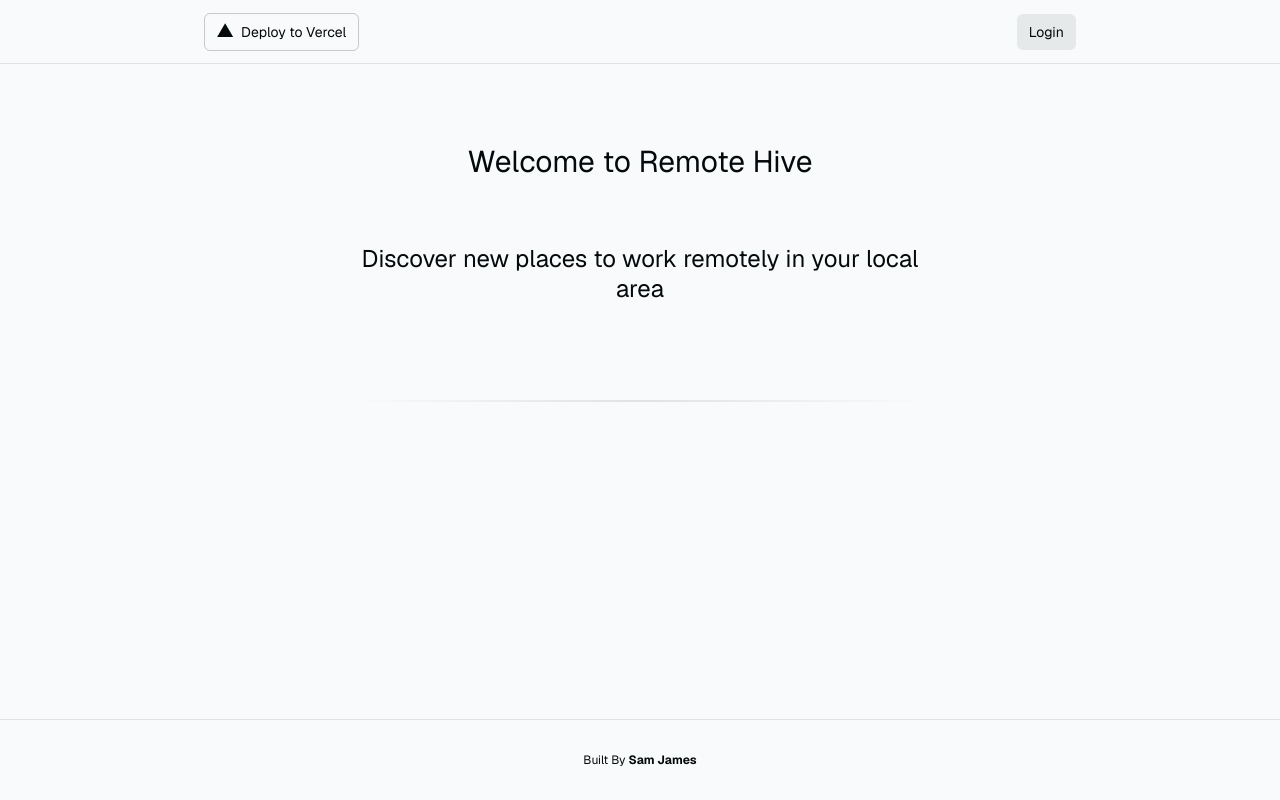
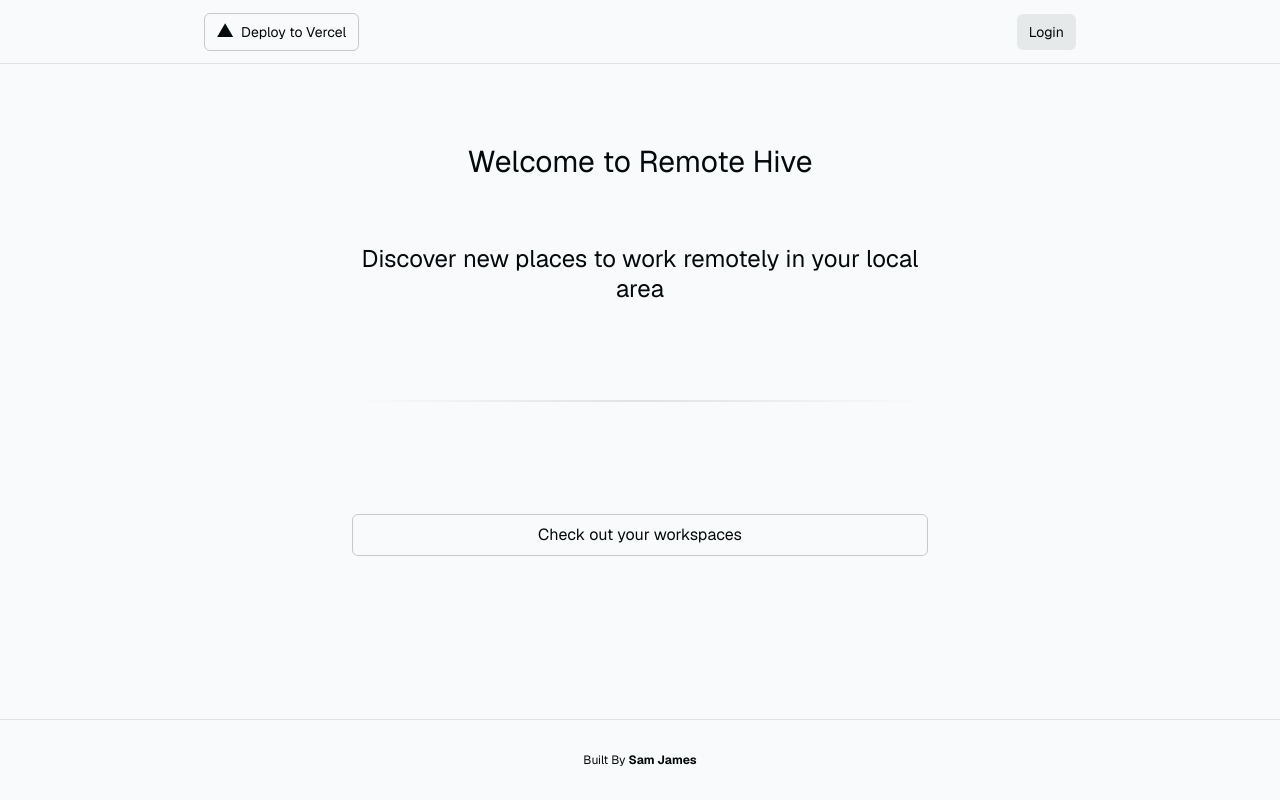
Before and after one commit to doctone/remote-hive-base-2, a Next.js app: page / in a window 1280 px wide. Built offline with nearby package versions, Linux system fonts and the light colour scheme; no server answers.

Commit message:
nav links

```diff
--- a/app/page.tsx
+++ b/app/page.tsx
@@ -3,6 +3,7 @@ import AuthButton from "../components/AuthButton";
 import { createClient } from "@/utils/supabase/server";
 import Header from "@/components/Header";
 import { cookies } from "next/headers";
+import WorkspaceButton from "../components/WorkspaceButton";
 
 export default async function Index() {
   const cookieStore = cookies();
@@ -31,6 +32,7 @@ export default async function Index() {
 
       <div className="animate-in flex-1 flex flex-col gap-20 opacity-0 max-w-4xl px-3">
         <Header />
+        <WorkspaceButton />
         <main className="flex-1 flex flex-col gap-6"></main>
       </div>
 
--- a/app/workspaces/page.tsx
+++ b/app/workspaces/page.tsx
@@ -1,3 +1,4 @@
+import Link from "next/link";
 import { BASE_URL } from "../api/route";
 import { WorkspaceList } from "./WorkspaceList";
 
@@ -5,12 +6,22 @@ export default async function Page() {
   const data = await getWorkSpaces();
 
   return (
+    <div className="flex-1 w-full flex flex-col gap-20 items-center">
+      <nav className="w-full flex my-10 h-16">
+        <Link
+          className="py-2 px-3 ml-10 flex justify-center items-center rounded-md no-underline hover:bg-btn-background-hover border"
+          href="/"
+        >
+          Home
+        </Link>
+      </nav>
       <main>
         <h1 className="gap-20 text-3xl m-20">Workspaces</h1>
         <section>
           <WorkspaceList workspaces={data.workspaces} />
         </section>
       </main>
+    </div>
   );
 }
 
--- /dev/null
+++ b/components/WorkspaceButton.tsx
@@ -0,0 +1,16 @@
+import Link from "next/link";
+
+export default function WorkspaceButton() {
+  return (
+    <Link
+      className="py-2 px-3 flex justify-center rounded-md no-underline hover:bg-btn-background-hover border"
+      href="/workspaces"
+    >
+      <path
+        d="M37.5896 0.25L74.5396 64.25H0.639648L37.5896 0.25Z"
+        fill="currentColor"
+      ></path>
+      Check out your workspaces
+    </Link>
+  );
+}
```
Lines whose indentation alone changed are shown as unchanged.
